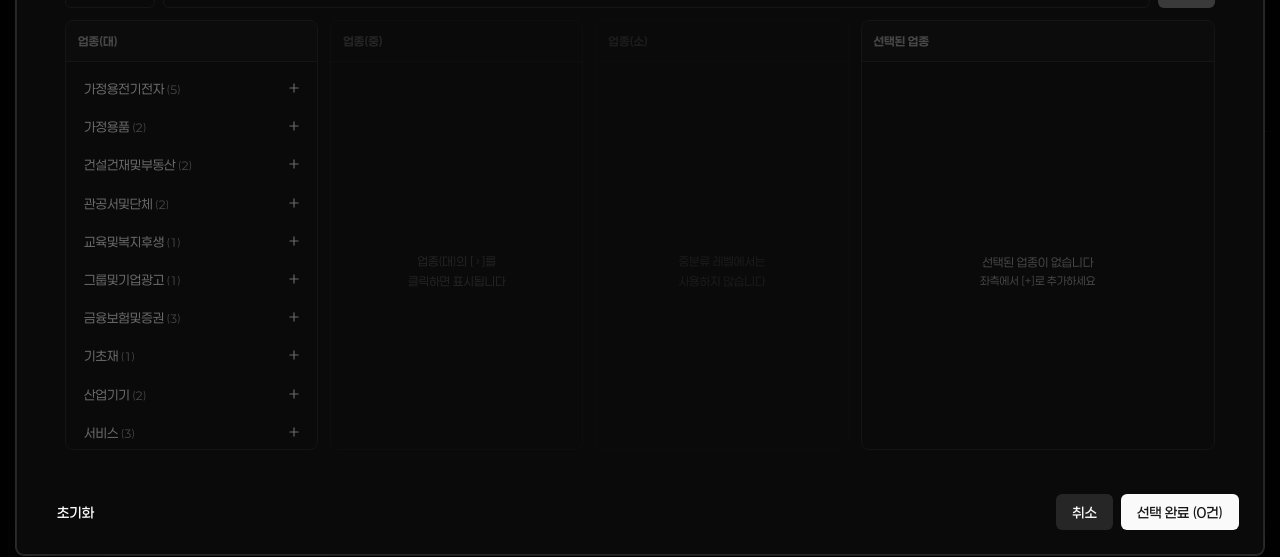
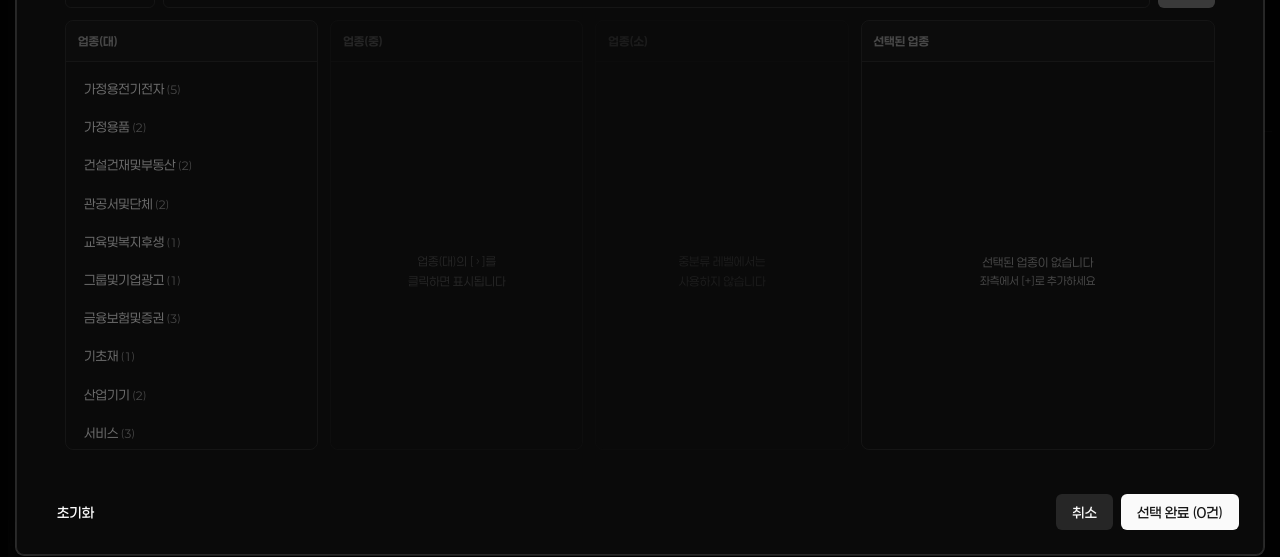
Before and after one commit to taetaej/ReadySet, a React (Vite) app: page /datashot/new in a window 1280 px wide. Both pictures are taken after a click on the element "업종을 선택하세요.". Shown: the part 511-1068 px from the top of the page. Built offline with nearby package versions, Linux system fonts and the light colour scheme.

Commit message:
fix: 업종 선택 모달 - 분류 레벨별 +버튼/전체선택 제한, 중분류 컬럼 딤처리 제거

```diff
--- a/src/components/datashot/IndustryDialog.tsx
+++ b/src/components/datashot/IndustryDialog.tsx
@@ -315,13 +315,16 @@ export function IndustryDialog({ isOpen, onClose, selectedIndustries, onUpdate,
     isActive: boolean,
     onNavigate?: () => void,
     parentLabel?: string,
-    isDimmed?: boolean
+    isDimmed?: boolean,
+    columnLevel?: IndustryLevel
   ) => {
     const status = getItemStatus(path, selectedIndustries)
     const isSelected = status === 'selected'
     const isParentSelected = status === 'parent-selected'
     const tooltip = isParentSelected ? getParentTooltip(path, selectedIndustries) : ''
     const childCount = childCountMap[path]
+    // 현재 컬럼 레벨이 선택된 분류 레벨과 다르면 +/- 버튼 숨김
+    const showActions = !columnLevel || columnLevel === localLevel
 
     return (
       <div key={path}
@@ -341,8 +344,7 @@ export function IndustryDialog({ isOpen, onClose, selectedIndustries, onUpdate,
           cursor: hasChildren ? 'pointer' : 'default',
         }}>
 
-        {/* + / - 버튼 (항상 노출, 오른쪽) */}
-        {/* 텍스트 영역 — 행 전체 클릭 = 탐색 */}
+        {/* 텍스트 영역 */}
         <div style={{ flex: 1, padding: '8px 6px 8px 10px', minWidth: 0 }}>
           {parentLabel && (
             <div style={{ fontSize: '10px', color: 'hsl(var(--muted-foreground))', marginBottom: '1px' }}>{parentLabel}</div>
@@ -355,7 +357,8 @@ export function IndustryDialog({ isOpen, onClose, selectedIndustries, onUpdate,
           </span>
         </div>
 
-        {isSelected ? (
+        {showActions && (
+          isSelected ? (
             <button onClick={(e) => { e.stopPropagation(); handleRemove(path) }} title="선택 해제"
               style={{ background: 'none', border: 'none', cursor: 'pointer', padding: '8px 8px 8px 4px', display: 'flex', alignItems: 'center', color: 'hsl(var(--destructive))', flexShrink: 0 }}>
               <Minus size={14} />
@@ -370,6 +373,7 @@ export function IndustryDialog({ isOpen, onClose, selectedIndustries, onUpdate,
               style={{ background: 'none', border: 'none', cursor: 'pointer', padding: '8px 8px 8px 4px', display: 'flex', alignItems: 'center', color: 'hsl(var(--primary))', flexShrink: 0 }}>
               <Plus size={14} />
             </button>
+          )
         )}
       </div>
     )
@@ -572,7 +576,7 @@ export function IndustryDialog({ isOpen, onClose, selectedIndustries, onUpdate,
             <div style={colStyle}>
               <div style={colHeaderStyle}>
                 <span>업종(대)</span>
-                <SelectAllButton paths={filteredMajorItems.filter(({ isMatch }) => isMatch).map(({ major }) => major)} />
+                {localLevel === 'major' && <SelectAllButton paths={filteredMajorItems.filter(({ isMatch }) => isMatch).map(({ major }) => major)} />}
               </div>
               <div style={{ flex: 1, overflowY: 'auto', padding: '8px' }}>
                 {filteredMajors.length === 0
@@ -583,17 +587,18 @@ export function IndustryDialog({ isOpen, onClose, selectedIndustries, onUpdate,
                     activeMajor === major && !isIndustrySearchMode,
                     () => { if (!isIndustrySearchMode && localLevel !== 'major') { setActiveMajor(activeMajor === major ? null : major); setActiveMid(null) } },
                     undefined,
-                    isIndustrySearchMode && !isMatch
+                    isIndustrySearchMode && !isMatch,
+                    'major'
                   ))
                 }
               </div>
             </div>
 
             {/* 업종(중) */}
-            <div style={{ ...colStyle, opacity: localLevel === 'major' ? 0.3 : (!activeMajor && !isIndustrySearchMode ? 0.45 : 1) }}>
+            <div style={{ ...colStyle, opacity: localLevel === 'major' ? 0.3 : (localLevel === 'mid' ? 1 : (!activeMajor && !isIndustrySearchMode ? 0.45 : 1)) }}>
               <div style={colHeaderStyle}>
                 <span>업종(중)</span>
-                {localLevel !== 'major' && <SelectAllButton paths={midItems.filter(({ isMatch }) => isMatch).map(({ major, mid }) => `${major} > ${mid}`)} />}
+                {localLevel === 'mid' && <SelectAllButton paths={midItems.filter(({ isMatch }) => isMatch).map(({ major, mid }) => `${major} > ${mid}`)} />}
               </div>
               <div style={{ flex: 1, overflowY: 'auto', padding: '8px' }}>
                 {localLevel === 'major'
@@ -608,7 +613,8 @@ export function IndustryDialog({ isOpen, onClose, selectedIndustries, onUpdate,
                         activeMid === mid && activeMajor === major && !isIndustrySearchMode,
                         () => { if (!isIndustrySearchMode && localLevel === 'minor') { setActiveMajor(major); setActiveMid(activeMid === mid ? null : mid) } },
                         isIndustrySearchMode ? `${major} >` : undefined,
-                        isIndustrySearchMode && !isMatch
+                        isIndustrySearchMode && !isMatch,
+                        'mid'
                       ))
                 }
               </div>
@@ -630,7 +636,9 @@ export function IndustryDialog({ isOpen, onClose, selectedIndustries, onUpdate,
                       : minorItems.map(({ major, mid, minor }) => renderRow(
                         `${major} > ${mid} > ${minor}`, minor, false,
                         false, undefined,
-                        isIndustrySearchMode ? `${major} > ${mid} >` : undefined
+                        isIndustrySearchMode ? `${major} > ${mid} >` : undefined,
+                        undefined,
+                        'minor'
                       ))
                 }
               </div>
```
Lines whose indentation alone changed are shown as unchanged.
